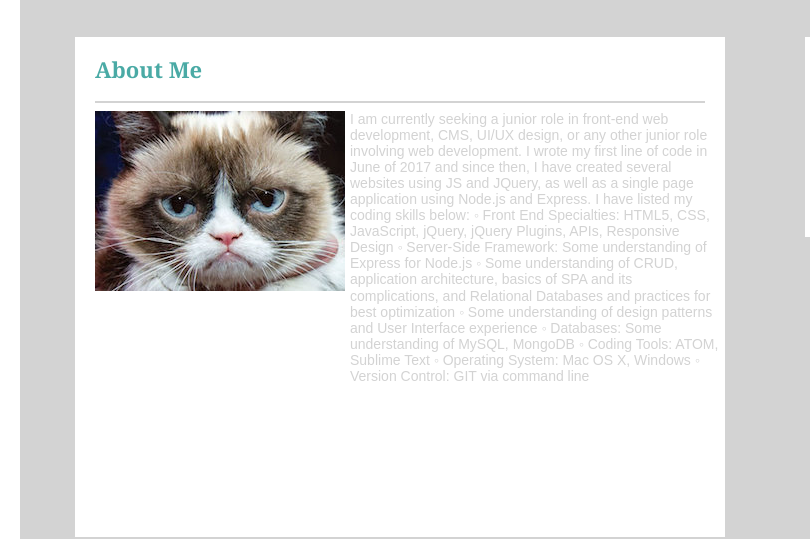
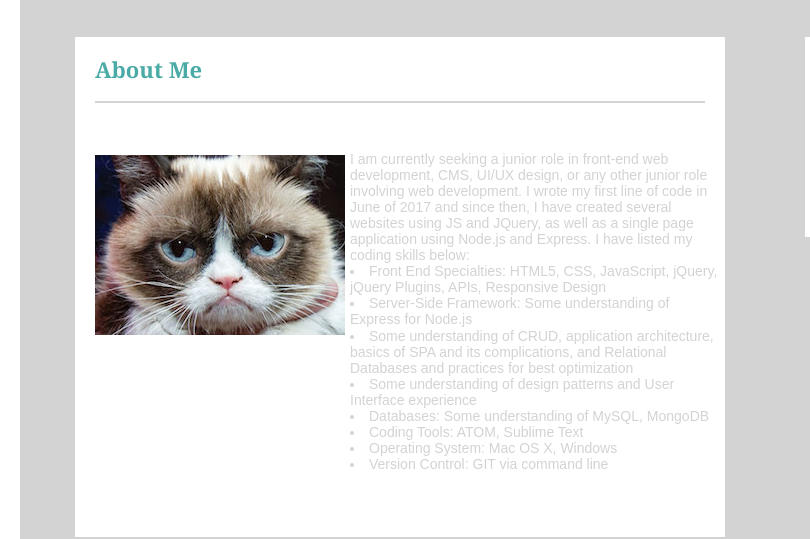
Before and after one commit to rodricksnyc/basic-portfolio, a plain HTML site: page index.html in a window 1280 px wide. Shown: the part 93-632 px from the top of the page, 0-810 px from the left. Drawn offline with Linux system fonts and the light colour scheme.

Commit message:
contactpage

```diff
--- a/css/style.css
+++ b/css/style.css
@@ -4,7 +4,6 @@ body {
 .container  {
   max-width: 1150px;
 }
-
 h1 {
   font-family: Georgia;
 }
@@ -14,7 +13,6 @@ h1 {
   height: 70px;
   margin-left: 75px;
 }
-
 .header {
   display: flex;
   justify-content: space-between;
@@ -24,7 +22,6 @@ h1 {
   font-size: 30px;
   margin-top: 20px;
   font-weight: normal;
-
 }
 .top {
   display: flex;
@@ -87,7 +84,6 @@ a {
   margin-top: 40px;
   margin-right: 40px;
 }
-
 h2 {
   margin-top: 20px;
   font-family:'Georgia';
@@ -100,7 +96,6 @@ hr {
   margin-right: 20px;
   margin-top: 0px;
 }
-
 h3 {
   font-family:'Georgia';
   color: #4aaaa5;
@@ -121,9 +116,9 @@ h4 {
   font-size: 14px;
   color: lightgray;
   font-weight: 100;
-  flex-wrap: nowrap;
-  display: flex;
-  margin: 0px 2px 128px 5px;
+  /*flex-direction: column;
+  display: flex;*/
+  margin: 40px 2px 128px 5px;
 }
 .myPic {
   margin-bottom: 220px;
@@ -217,12 +212,10 @@ text-align: center;
 .firstcol {
 display: flex;
 flex-direction: column;
-
 }
 .secondcol {
 display: flex;
 flex-direction: column;
-
 }
 .projects {
   display: flex;
--- a/index.html
+++ b/index.html
@@ -3,7 +3,7 @@
 <head>
   <title>Elizabeth Rodricks</title>
   <link rel="stylesheet" href="css/style.css">
-    <link rel="stylesheet" href="css/normalize.css">
+  <link rel="stylesheet" href="css/normalize.css">
 </head>
 <body>
   <div class="container">
@@ -32,24 +32,24 @@
             <img class="myPic" src="img/elizabeth.jpg">
             <h4> I am currently seeking a junior role in front-end web development, CMS, UI/UX design, or any other junior role involving web development. I wrote my first line of code in June of 2017 and since then, I have created several websites using JS and JQuery, as well as a single page application using Node.js and Express. I have listed my coding skills below:
 
-               ◦	Front End Specialties: HTML5, CSS, JavaScript, jQuery, jQuery Plugins, APIs, Responsive Design
-               ◦	Server-Side Framework: Some understanding of Express for Node.js
-               ◦	Some understanding of CRUD, application architecture, basics of SPA and its complications, and Relational Databases and practices for best optimization
-               ◦	Some understanding of design patterns and User Interface experience
-               ◦	Databases: Some understanding of MySQL, MongoDB
-               ◦	Coding Tools: ATOM, Sublime Text
-               ◦	Operating System: Mac OS X, Windows
-               ◦	Version Control: GIT via command line</h4>
+              <li>Front End Specialties: HTML5, CSS, JavaScript, jQuery, jQuery Plugins, APIs, Responsive Design</li>
+              <li>Server-Side Framework: Some understanding of Express for Node.js</li>
+              <li>Some understanding of CRUD, application architecture, basics of SPA and its complications, and Relational Databases and practices for best optimization</li>
+              <li>Some understanding of design patterns and User Interface experience</li>
+              <li>Databases: Some understanding of MySQL, MongoDB</li>
+              <li>Coding Tools: ATOM, Sublime Text</li>
+              <li>Operating System: Mac OS X, Windows</li>
+              <li>Version Control: GIT via command line</li></h4>
+            </div>
           </div>
-            </div>
 
           <div class="whiteTwo">
             <h3>Connect with Me</h3>
             <hr color="lightgray"></hr>
             <div class="social">
-              <a href="https://github.com/rodricksnyc"><img src="img/github.png"></a>
-              <a href="https://www.linkedin.com/in/elizabethrodricks/"><img src="img/link.png"></a>
-              <a href="https://stackexchange.com/users/10955850/elizabeth-rodricks"><img src="img/stack.png"></a>
+              <a href="https://github.com/rodricksnyc" target="_blank"><img src="img/github.png"></a>
+              <a href="https://www.linkedin.com/in/elizabethrodricks/" target="_blank"><img src="img/link.png"></a>
+              <a href="https://stackexchange.com/users/10955850/elizabeth-rodricks" target="_blank"><img src="img/stack.png"></a>
             </div>
           </div>
         </div>
```
Also changed, not shown: contact.html (+4 -4 lines), portfolio.html (+4 -4 lines).
